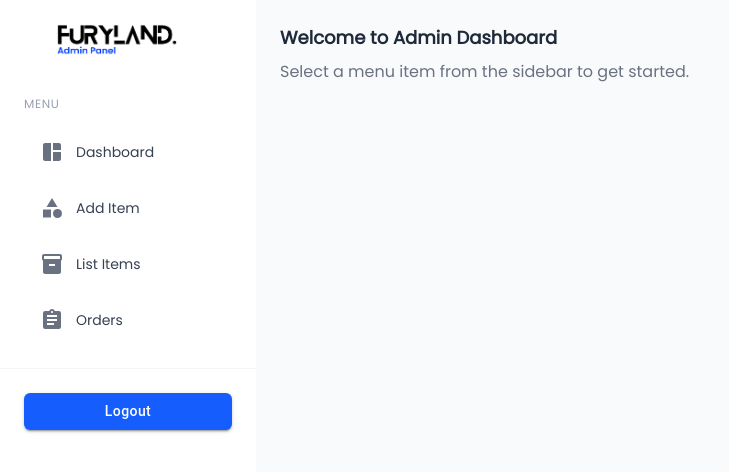
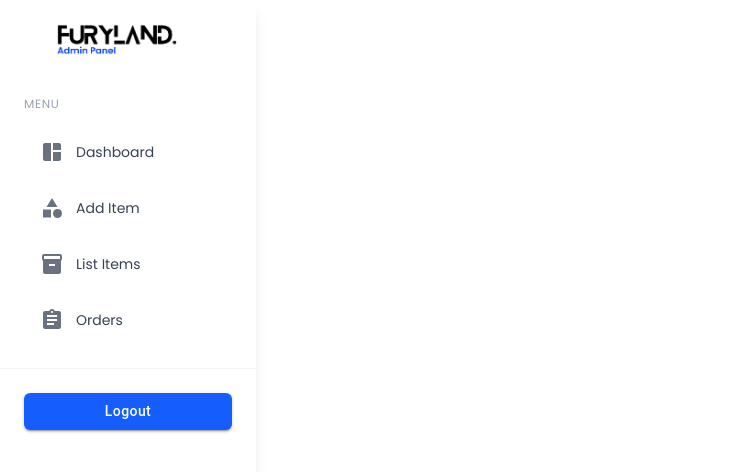
Before and after one commit to Anurag-Singh-0/FuryLand, a React (Vite) app in the folder admin/admin-panel/: page / in a window 1280 px wide. Shown: the top 472 px of the page, without its empty margins (0-729 px from the left). Built offline with nearby package versions, Linux system fonts and the light colour scheme.

Commit message:
Importing router & route

```diff
--- a/admin/admin-panel/src/App.jsx
+++ b/admin/admin-panel/src/App.jsx
@@ -1,10 +1,12 @@
 import Navbar from "./components/Navbar.jsx";
-import Sidebar from "./components/Sidebar.jsx";
+
+
 
 function App() {
   return (
-    <div className="min-h-screen">
+    <div className="flex min-h-screen">
       <Navbar />
+
     </div>
   );
 }
--- a/admin/admin-panel/src/components/Navbar.jsx
+++ b/admin/admin-panel/src/components/Navbar.jsx
@@ -22,7 +22,7 @@ function Navbar() {
   ];
 
   return (
-    <div className="flex min-h-screen">
+    <>
       {/* Mobile Header */}
       <div className="flex items-center justify-between px-6 py-4 bg-white shadow-md md:hidden w-full fixed top-0 left-0 z-50">
         <img
@@ -38,7 +38,7 @@ function Navbar() {
 
       {/* Sidebar */}
       <aside
-        className={`fixed md:static top-0 left-0 h-full bg-white flex flex-col transition-transform duration-300 z-50
+        className={`fixed md:static top-0 left-0 h-screen bg-white shadow-lg flex flex-col transition-transform duration-300 z-50
         ${isOpen ? "translate-x-0" : "-translate-x-full md:translate-x-0"}
         w-64`}
       >
@@ -108,17 +108,7 @@ function Navbar() {
           </Button>
         </div>
       </aside>
-
-      {/* Main Content Area */}
-      <main className="flex-1 bg-gray-50 p-6 md:ml-0 mt-16 md:mt-0">
-        <div className="text-gray-800 text-lg font-semibold">
-          Welcome to Admin Dashboard
-        </div>
-        <p className="text-gray-500 mt-2">
-          Select a menu item from the sidebar to get started.
-        </p>
-      </main>
-    </div>
+    </>
   );
 }
 
--- a/admin/admin-panel/src/components/Sidebar.jsx
+++ /dev/null
@@ -1,53 +0,0 @@
-import { NavLink } from "react-router-dom";
-import {
-  SpaceDashboard as DashboardIcon,
-  Assignment as OrdersIcon,
-  Category as ProductsIcon,
-  Inventory2 as InventoryIcon,
-} from "@mui/icons-material";
-
-const navItems = [
-  { name: "Dashboard", path: "/dashboard", icon: DashboardIcon },
-  { name: "Add Item", path: "/add", icon: ProductsIcon },
-  { name: "List Items", path: "/list", icon: InventoryIcon },
-  { name: "Orders", path: "/orders", icon: OrdersIcon },
-];
-
-function Sidebar() {
-  return (
-    <aside className="bg-white w-[15%] min-h-screen border-r border-gray-200 py-6 px-4 sm:block hidden">
-      <h2 className="text-gray-500 text-sm mb-2 px-2">
-        Menu
-      </h2>
-
-      <nav className="flex flex-col gap-4">
-        {navItems.map(({ name, path, icon: Icon }) => (
-          <NavLink
-            key={name}
-            to={path}
-            className={({ isActive }) =>
-              `flex items-center gap-3 px-4 py-2 rounded-full font-medium transition-all duration-200 ${
-                isActive
-                  ? "bg-[#003DF6] text-white shadow-md"
-                  : "text-gray-600 hover:bg-gray-100 hover:text-gray-900"
-              }`
-            }
-          >
-            {({ isActive }) => (
-              <>
-                <Icon
-                  className={`text-xl ${
-                    isActive ? "text-white" : "text-gray-500"
-                  }`}
-                />
-                <span>{name}</span>
-              </>
-            )}
-          </NavLink>
-        ))}
-      </nav>
-    </aside>
-  );
-}
-
-export default Sidebar;
```
